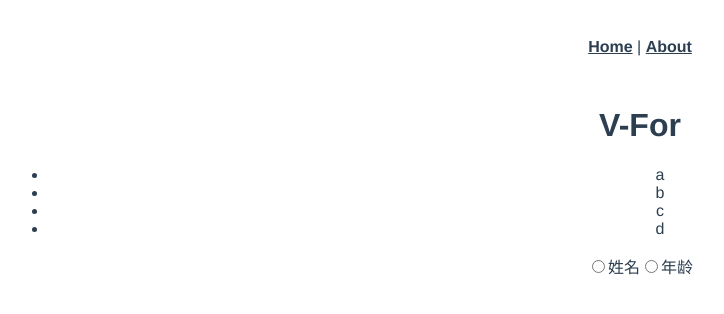
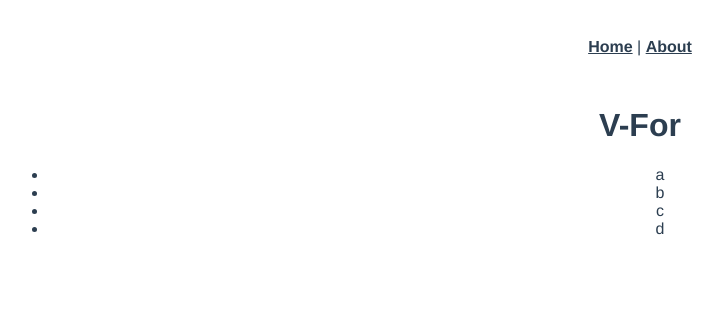
Before and after one commit to PinghuaZhuang/demos, a Vue app in the folder vue3-1/: page /demo/v-for in a window 1280 px wide. Shown: the top 314 px of the page, without its empty margins (0-724 px from the left). Built offline with nearby package versions, Linux system fonts and the light colour scheme.

Commit message:
Update: v3 v-for

```diff
--- a/vue3-1/src/demo/v-for.tsx
+++ b/vue3-1/src/demo/v-for.tsx
@@ -19,7 +19,7 @@ export default class VFor extends Vue {
             <h1>V-For</h1>
             <ul>{ lis }</ul>
             {/* 这里不能使用 vue 模板语法 */}
-            <VModel { ...props } checked={ this.val } onXxx={ this.xxx.bind( this ) }/>
+            {/* <VModel { ...props } checked={ this.val } onXxx={ this.xxx.bind( this ) }/> */}
         </div> )
     }
 
```
